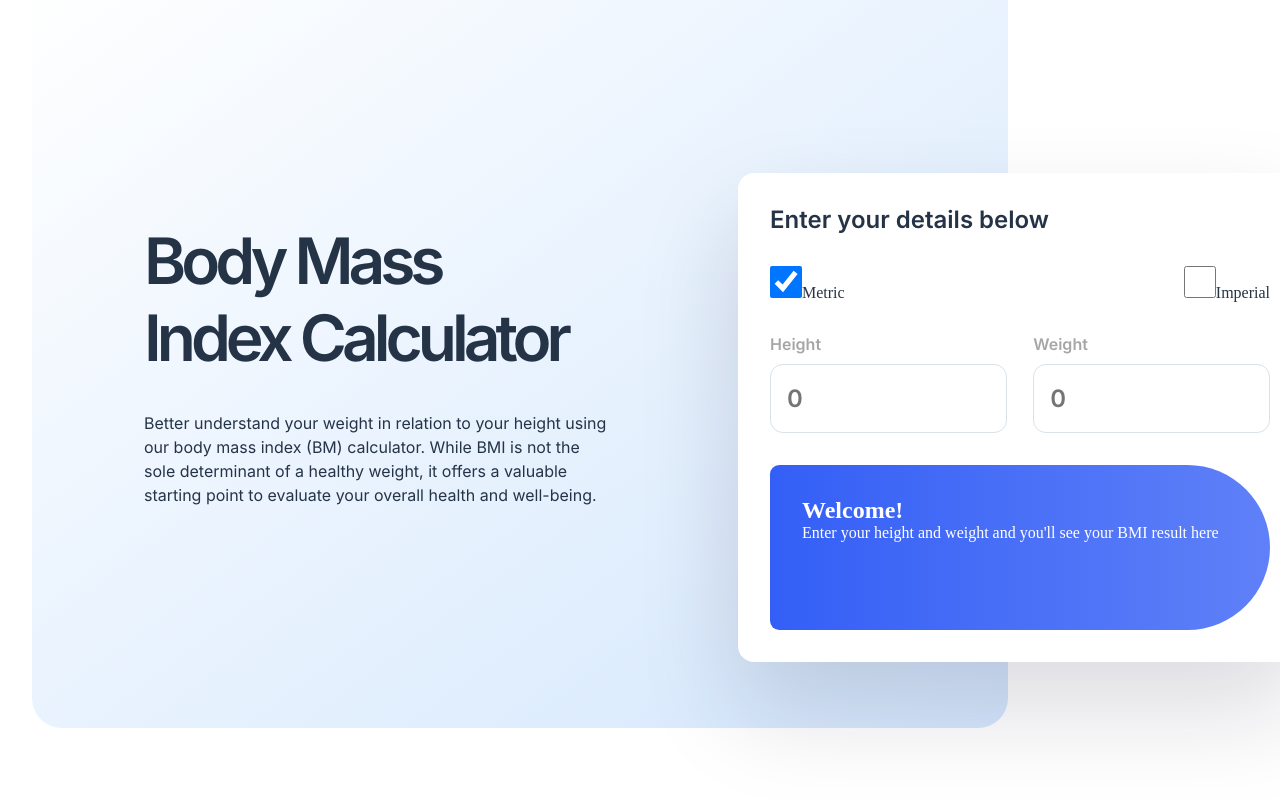
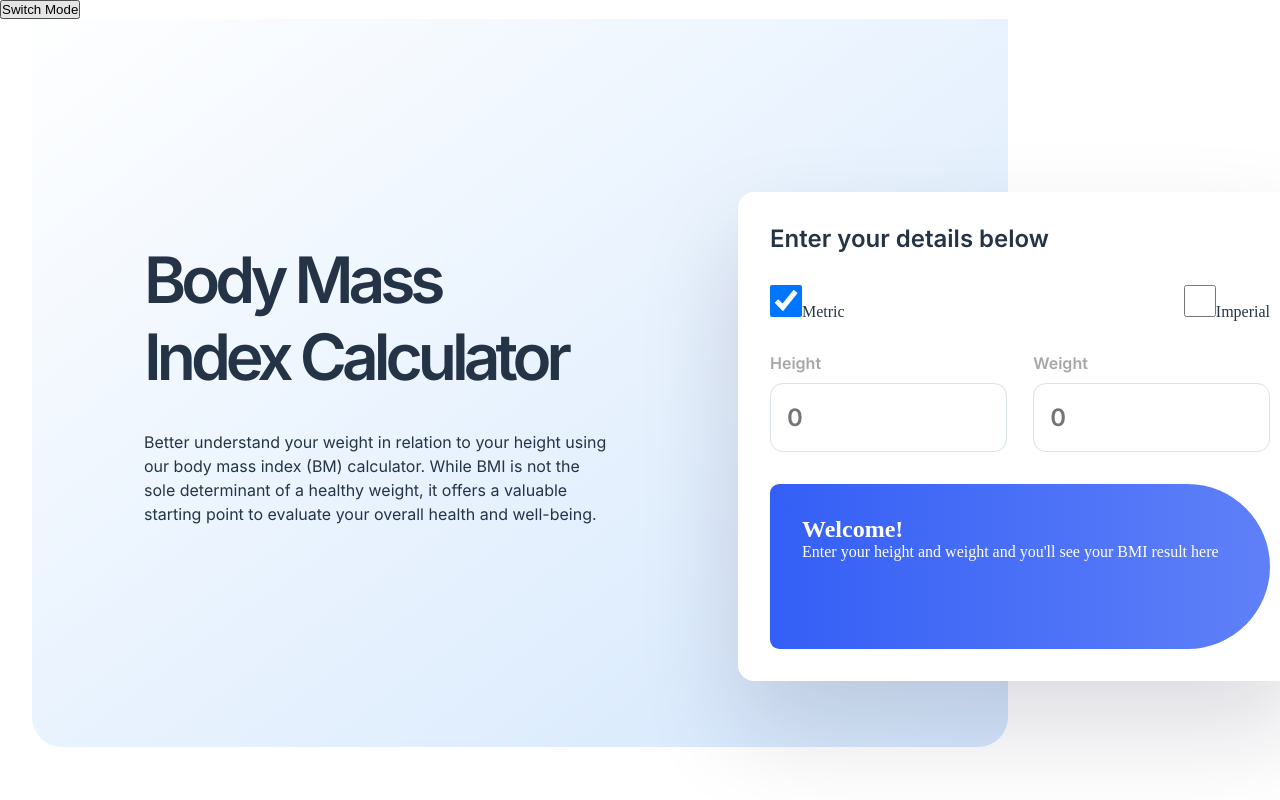
Before and after one commit to KseniiaErnest/bmi-calc, a React (Create React App) app: page / in a window 1280 px wide. Shown: the top 800 px of the page. Built offline with nearby package versions, Linux system fonts and the light colour scheme.

Commit message:
Context API for dark mode setup complete, next adjust CSS

```diff
--- a/src/components/App.js
+++ b/src/components/App.js
@@ -1,10 +1,18 @@
-import React from "react";
+import React, { useContext } from "react";
 import Calc from "./Calc";
+import {  DarkModeContext } from "../context/DarkModeContext";
 // import imageManEating from "../../assets/images/image-man-eating.webp";
 
 export default function App() {
+  const { darkMode, toggleDarkMode } = useContext(DarkModeContext);
+  const handleDarkMode = () => {
+    toggleDarkMode();
+  }
+
   return (
-    <main>
+
+    <main className={darkMode ? `dark-mode` : ``}>
+    <button onClick={handleDarkMode}>Switch Mode</button>
       <section className="calc-section">
         <div className="calc-section-text-container">
           <div className="mmm">
@@ -238,5 +246,7 @@ export default function App() {
         </div>
       </section>
     </main>
+
+
   );
 }
--- /dev/null
+++ b/src/context/DarkModeContext.js
@@ -0,0 +1,21 @@
+import { createContext, useState } from "react";
+
+const DarkModeContext = createContext();
+
+function DarkModeProvider(props) {
+  const [darkMode, setDarkMode] = useState(false);
+
+  const toggleDarkMode = () => {
+setDarkMode(!darkMode);
+  };
+
+  return (
+    <div>
+      <DarkModeContext.Provider value={{darkMode: darkMode, toggleDarkMode: toggleDarkMode}}>
+        {props.children}
+      </DarkModeContext.Provider>
+    </div>
+  )
+};
+
+export {DarkModeContext, DarkModeProvider};
--- a/src/index.css
+++ b/src/index.css
@@ -16,13 +16,18 @@
   box-sizing: border-box;
 }
 
-html {
+html, body {
   color: #253347;
+  height: 100%;
 }
 
-/* main {
-  height: 100vh;
-} */
+main {
+  height: 100%;
+}
+
+.dark-mode {
+  background-color: black;
+}
 .calc-section {
   width: 87.5rem;
   height: 47rem;
--- a/src/index.js
+++ b/src/index.js
@@ -2,11 +2,14 @@ import React from 'react';
 import ReactDOM from 'react-dom/client';
 import './index.css';
 import App from './components/App';
+import { DarkModeProvider } from './context/DarkModeContext';
 
 
 const root = ReactDOM.createRoot(document.getElementById('root'));
 root.render(
   <React.StrictMode>
+  <DarkModeProvider>
     <App />
+    </DarkModeProvider>
   </React.StrictMode>
 );
```
